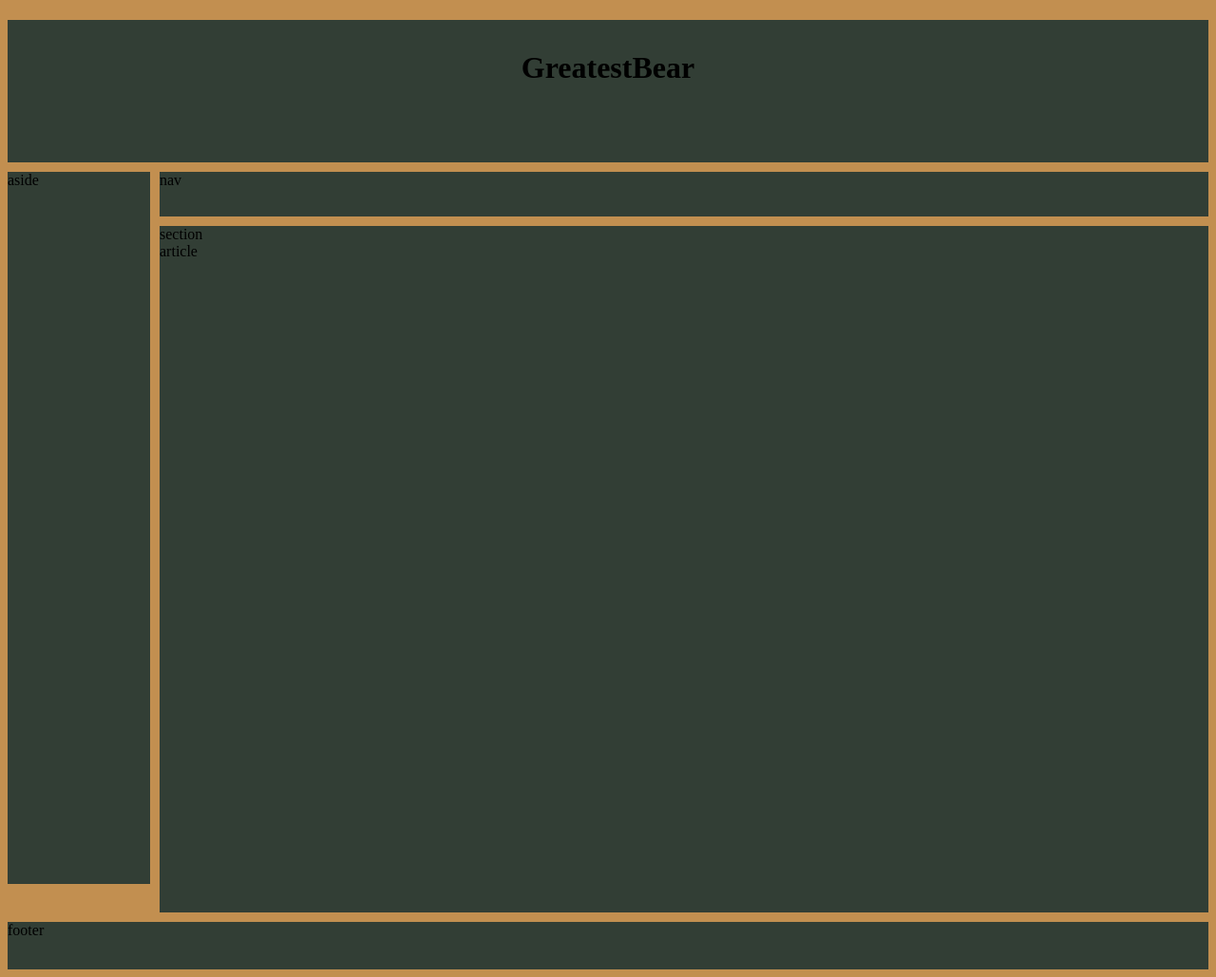
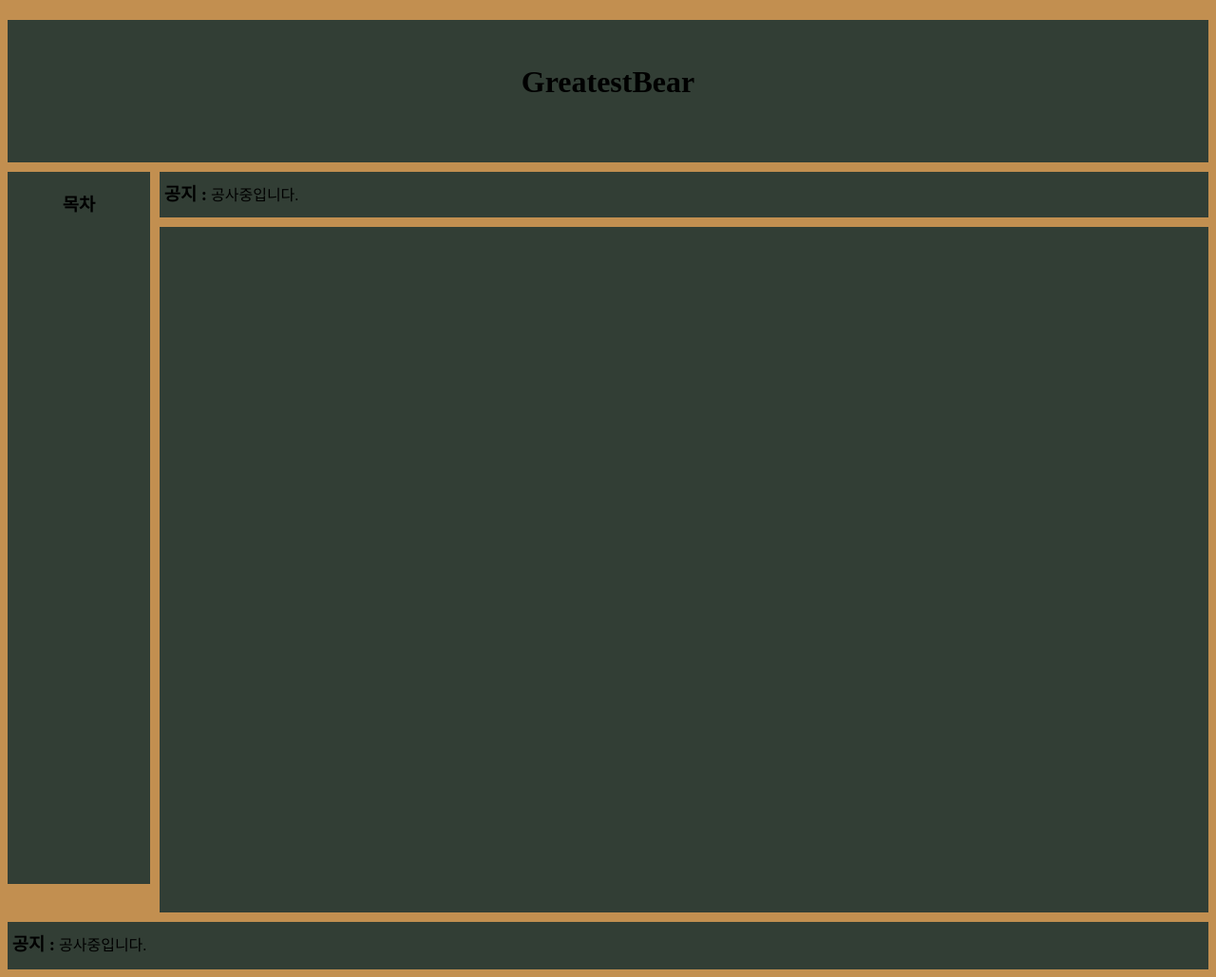
Before and after one commit to GreatestBear/Mid-Term-Project, a plain HTML site: page index.html in a window 1280 px wide. Shown: the whole page at 95% size. Drawn offline with Linux system fonts and the light colour scheme.

Commit message:
second commit

```diff
--- a/index.html
+++ b/index.html
@@ -6,16 +6,16 @@
     <title>GreatestBear</title>
   </head>
   <body>
-    <div class="header"><h1 style="text-align:center; line-height: 100px;">GreatestBear</h1></div>
+    <div class="header"><h1 style="text-align:center; line-height: 130px;">GreatestBear</h1></div>
     <div class="main">
-      <div class="aside">aside</div>
+      <div class="aside"><h3 style="text-align: center;">목차</h3></div>
       <div class="right">
-        <div class="nav">nav</div>
-        <div class="section">section
-          <div class="article">article</div>
+        <div class="nav"><h3 style="text-align:left; line-height: 10px; display:inline-block;">&nbsp;공지 : </h2>&nbsp;공사중입니다.</div>
+        <div class="section">
+          <div class="article"></div>
         </div>
       </div>
     </div>
-    <div class="footer">footer</div>
+    <div class="footer"><h3 style="text-align:left; line-height: 10px; display:inline-block;">&nbsp;공지 : </h2>&nbsp;공사중입니다.</div>
   </body>
 </html>
```
